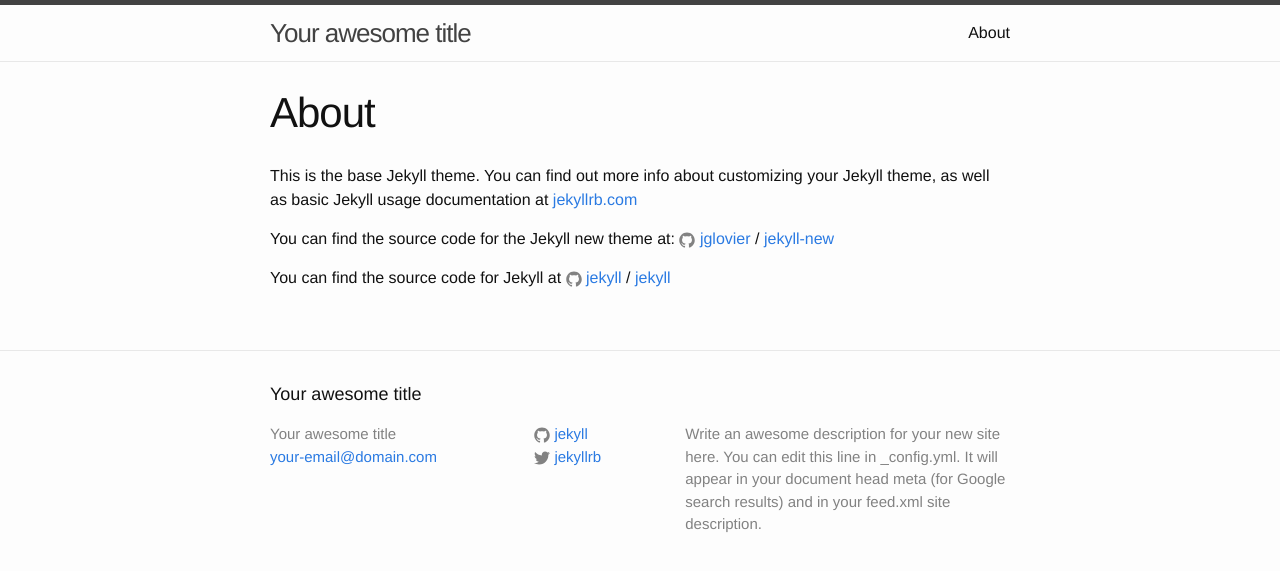
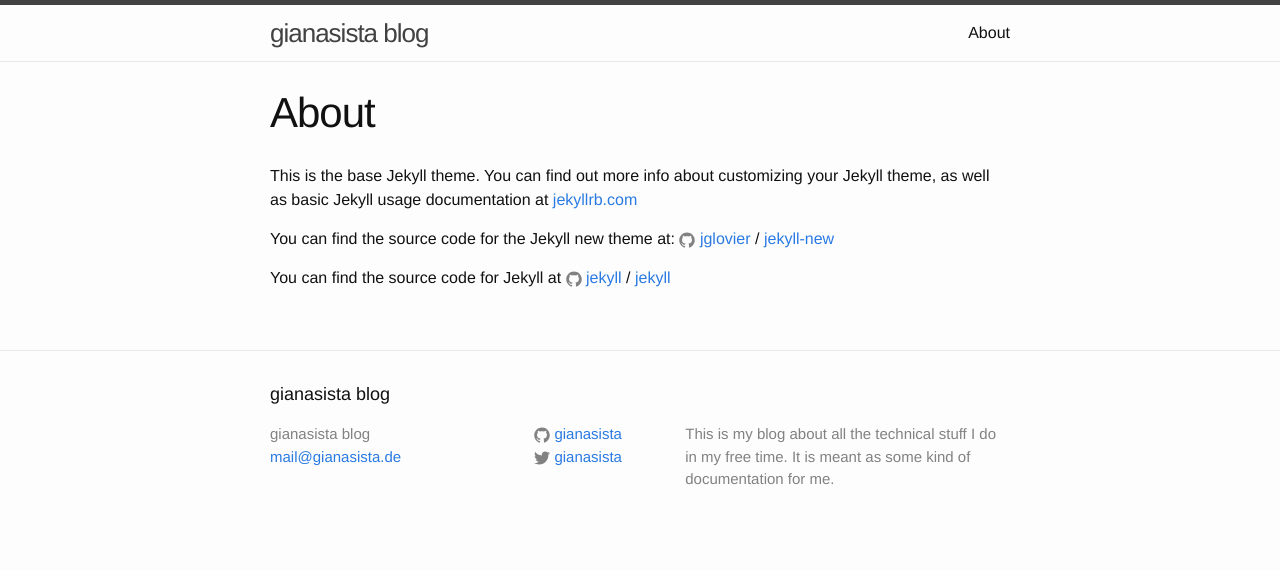
Before and after one commit to gianasista/gianasista.github.io, a Jekyll site: the page built from about.md, in a window 1280 px wide. Shown: the top 571 px of the page. Built offline with Jekyll 4.4.1, drawn with Linux system fonts in a browser that asks for light colours.

```diff
--- a/_config.yml
+++ b/_config.yml
@@ -6,16 +6,14 @@
 # 'jekyll serve'. If you change this file, please restart the server process.
 
 # Site settings
-title: Your awesome title
-email: your-email@domain.com
+title: gianasista blog
+email: mail@gianasista.de
 description: > # this means to ignore newlines until "baseurl:"
-  Write an awesome description for your new site here. You can edit this
-  line in _config.yml. It will appear in your document head meta (for
-  Google search results) and in your feed.xml site description.
+  This is my blog about all the technical stuff I do in my free time. It is meant as some kind of documentation for me.
 baseurl: "" # the subpath of your site, e.g. /blog
-url: "http://yourdomain.com" # the base hostname & protocol for your site
-twitter_username: jekyllrb
-github_username:  jekyll
+url: "http://www.gianasista.de" # the base hostname & protocol for your site
+twitter_username: gianasista
+github_username:  gianasista
 
 # Build settings
 markdown: kramdown
```
Also changed, not shown: _posts/2016-04-24-lejos-0.9.1-beta-setup-with-java-8.markdown (added, +42 -0 lines), _posts/2016-04-24-welcome-to-jekyll.markdown (deleted, +0 -25 lines).
